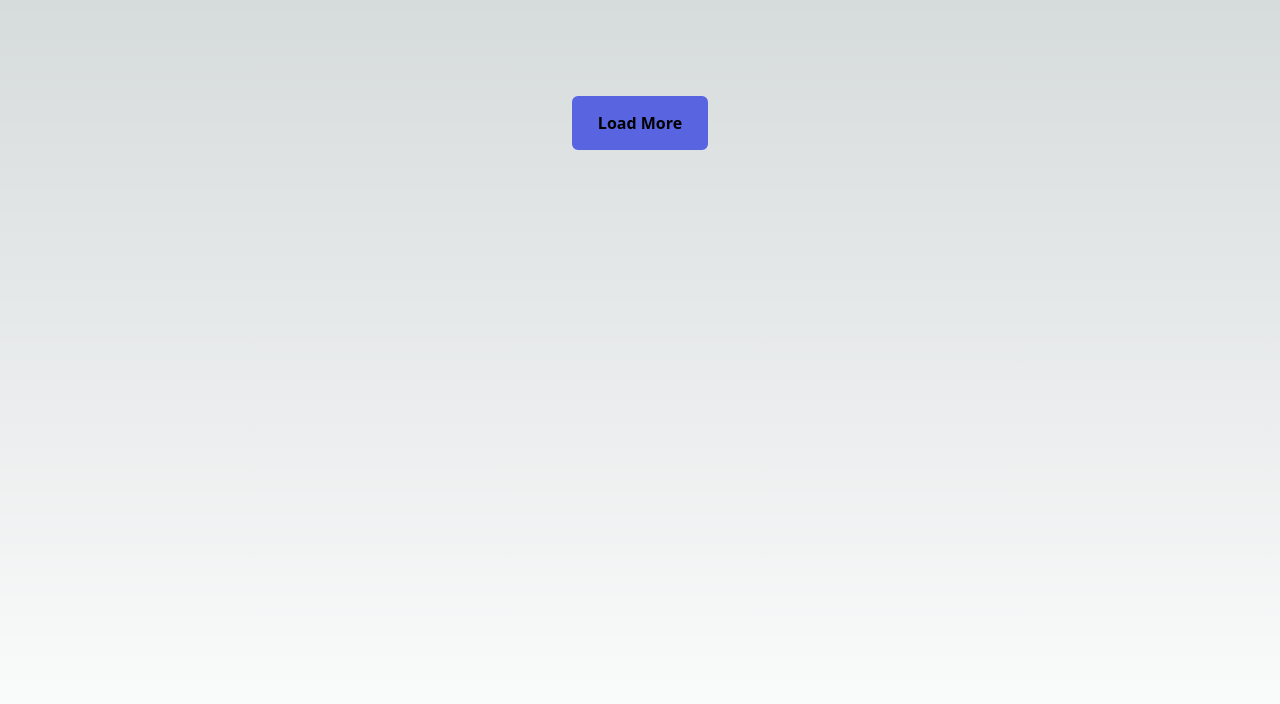
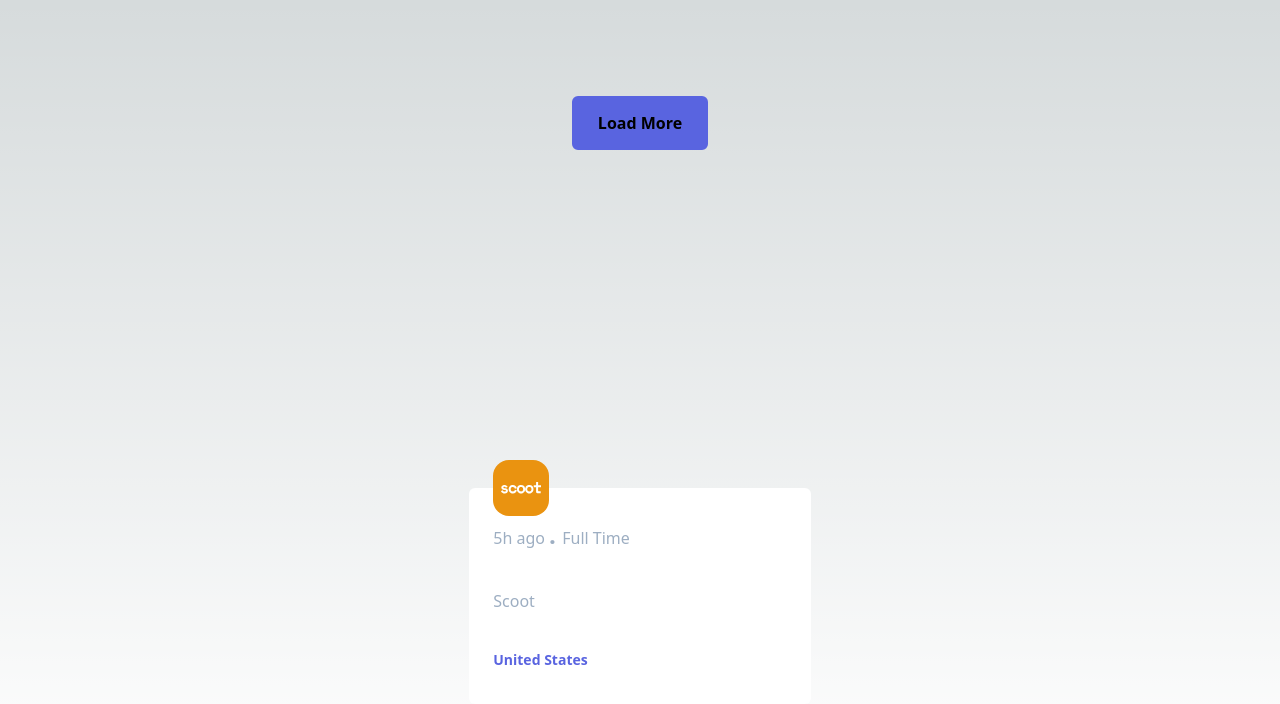
Before and after one commit to epalacio/dev-jobs, a Next.js app: page / in a window 1280 px wide. Shown: the top 704 px of the page. Built offline with nearby package versions, Linux system fonts and the light colour scheme.

Commit message:
create and update job card

```diff
--- a/src/app/page.tsx
+++ b/src/app/page.tsx
@@ -1,10 +1,11 @@
 import Button from '@/components/Button.client';
-import Image from 'next/image';
+import JobCard from '@/components/JobCard';
 
 export default function Home() {
 	return (
 		<main className='flex min-h-screen flex-col items-center justify-between p-24'>
 			<Button ctaText={'Load More'} />
+			<JobCard />
 		</main>
 	);
 }
--- a/src/components/Button.client.tsx
+++ b/src/components/Button.client.tsx
@@ -3,7 +3,7 @@ import React from 'react';
 
 interface ButtonProps {
 	ctaText: string;
-	type: string;
+	type?: string;
 	fullWidth?: boolean;
 }
 
--- /dev/null
+++ b/src/components/JobCard.tsx
@@ -0,0 +1,31 @@
+import React from 'react';
+import Image from 'next/image';
+import Link from 'next/link';
+
+const JobCard = () => {
+	return (
+		<div className='bg-white dark:bg-verydarkblue text-gray dark:text-darkgray text-base rounded-md p-8 pl-6 relative'>
+			<div className='w-14 h-14 bg-[hsl(36,87%,49%)] rounded-xl flex items-center justify-center p-2 absolute -top-7'>
+				<Image
+					src={'/logos/scoot.svg'}
+					alt={''}
+					width={100}
+					height={100}
+					className='object-contain w-10 h-10'
+				/>
+			</div>
+			<p>
+				5h ago <span className='font-bold text-xl'> . </span> Full Time
+			</p>
+			<Link href={''}>
+				<h3 className='text-xl text-verydarkblue dark: text-white hover:text-gray py-1'>
+					Senior Software Engineer
+				</h3>
+			</Link>
+			<p className=' pb-8'>Scoot</p>
+			<span className='text-sm text-violet font-bold'>United States</span>
+		</div>
+	);
+};
+
+export default JobCard;
--- a/tailwind.config.ts
+++ b/tailwind.config.ts
@@ -27,6 +27,9 @@ const config: Config = {
 			fontFamily: {
 				KumbhSans: ['KumbhSans', 'sans-serif'],
 			},
+			borderRadius: {
+				xl: '1rem',
+			},
 		},
 	},
 	plugins: [],
```
